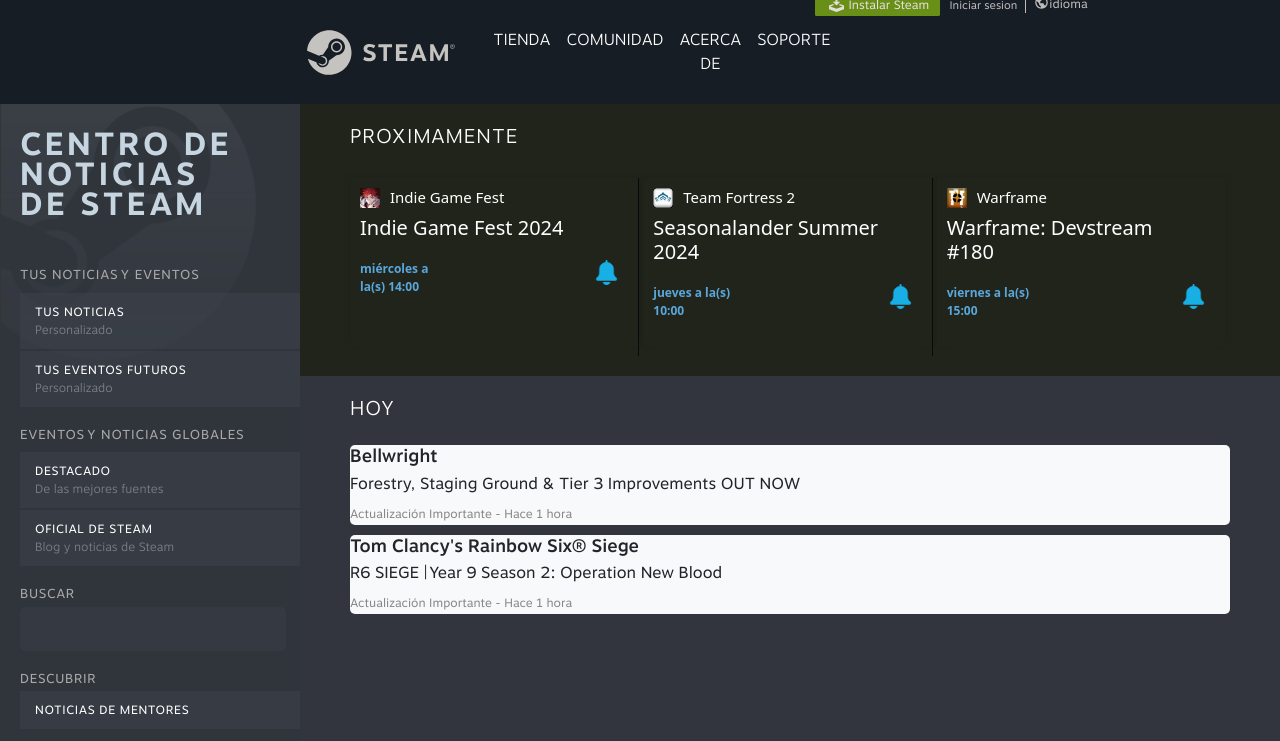
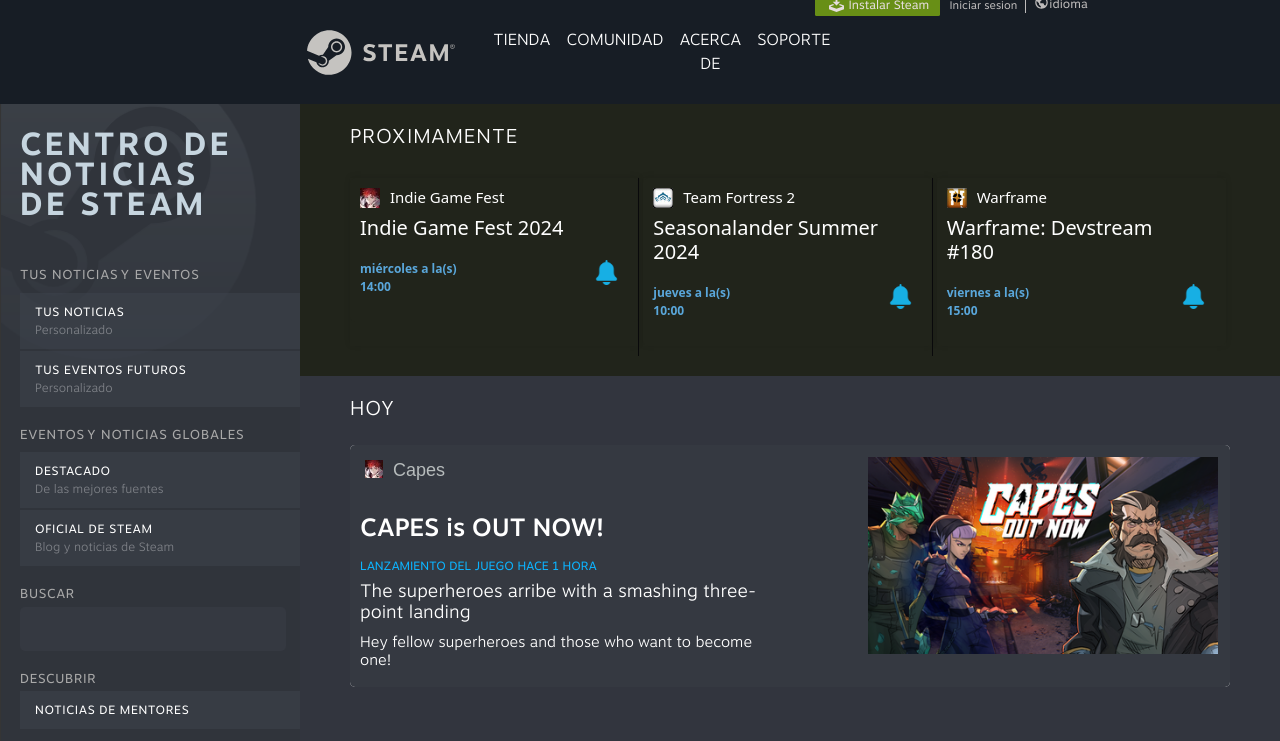
Before and after one commit to MarcosGero/Steam-Front, a React (Create React App) app: page /noticias in a window 1280 px wide. Shown: the top 741 px of the page. Built offline with nearby package versions, Linux system fonts and the light colour scheme; no server answers; a web font is replaced by a local one.

Commit message:
Seccion_noticias #7
Pagina terminada, faltan algunas cositas pero ya esta

```diff
--- a/src/components/EventItem.css
+++ b/src/components/EventItem.css
@@ -53,7 +53,7 @@
   }
 
   .event-info img{
-      margin-left: 140px;
+      margin-left: 130px;
       width: 26px;
       height: 25px;
       margin-right: 10px;
--- /dev/null
+++ b/src/components/EventItemBig.css
@@ -0,0 +1,52 @@
+.contenedor{
+    display: flex;
+    text-align: start;
+}
+
+.section-info-b h2{
+    font-size: 25px;
+    margin-bottom: 15px;
+}
+
+.section-info-b p {
+    font-size: 12px;
+    color: #0cb4ff;
+}
+
+.section-info-b h4 {
+    font-size: 8px;
+    font-weight: 300;
+}
+
+.section-info-b h5 {
+    font-size: 15px;
+    font-weight: 300;
+    margin-top: 10px;
+}
+
+.event-info-b{
+    padding: 5px 5px 20px;
+    display: flex;
+}
+.event-info-b h2{
+    margin-bottom: 10px;
+    font-size: 18px;
+    font-weight: 100;
+    color: #b7bcbc;
+}
+.event-info-b img{
+    width: 18px;
+    height: 18px;
+    margin-right: 10px;
+}
+
+.section-info-c img{
+    margin-right: 2px;
+    margin-left: 100px;
+    margin-top: 2px;
+    width: 350px;
+}
+
+.event-item-b :hover{
+    background-color: #474c4b;
+}
--- /dev/null
+++ b/src/components/EventItemBig.js
@@ -0,0 +1,29 @@
+import React from 'react';
+import './EventItemBig.css';
+
+
+function EventItemBig({ title, date, user, logot, description, detail, video }) {
+    return (
+        <div className="event-item-b">
+            <button className='custom-button-b'>
+                <div className='contenedor' >
+                    <div className='section-info-b'>
+                        <div className='event-info-b'>
+                            <img src={logot} alt="logo"/>
+                            <h2>{user}</h2>
+                        </div>
+                        <h2>{title}</h2>
+                        <p>{date}</p>
+                        <h4>{description}</h4>
+                        <h5>{detail}</h5>
+                    </div>
+                    <div className='section-info-c'>
+                        <img src={video} alt="logo"/>
+                    </div>
+                </div>
+            </button>
+        </div>
+);
+}
+
+export default EventItemBig;
--- a/src/components/SeccionNoticias.css
+++ b/src/components/SeccionNoticias.css
@@ -61,7 +61,7 @@
 
     .news-item {
       background-color: #f8f9fa;
-      margin-bottom: 10px;
+      margin-bottom: 55px;
       border-radius: 5px;
     }
 
--- a/src/components/SeccionNoticias.js
+++ b/src/components/SeccionNoticias.js
@@ -1,10 +1,14 @@
 import React from 'react';
 import EventItem from './EventItem';
+import EventItemBig from './EventItemBig';
 import './SeccionNoticias.css';
 
 import user1 from '../resources/ico_1.jpg';
 import user2 from '../resources/ico_2.jpg';
 import user3 from '../resources/ico_3.jpg';
+
+import v1 from '../resources/v1.png'
+import v2 from '../resources/v2.png'
 
 function SeccionNoticias() {
   return (
@@ -20,14 +24,21 @@
       <div className="news-list">
         <h3>HOY</h3>
         <div className="news-item">
-          <h4>Bellwright</h4>
-          <p>Forestry, Staging Ground & Tier 3 Improvements OUT NOW</p>
-          <span>Actualización Importante - Hace 1 hora</span>
+          <EventItemBig user='Capes' logot={user1} title='CAPES is OUT NOW!' date='LANZAMIENTO DEL JUEGO HACE 1 HORA'
+                        detail='Hey fellow superheroes and those who want to become one!'
+                        description= 'The superheroes arribe with a smashing three-point landing'
+                        video={v1}/>
         </div>
         <div className="news-item">
-          <h4>Tom Clancy's Rainbow Six® Siege</h4>
-          <p>R6 SIEGE | Year 9 Season 2: Operation New Blood</p>
-          <span>Actualización Importante - Hace 1 hora</span>
+          <EventItemBig user='Reus 2' logot={user2} title='5 tips to start' date='NOTICIAS HACE 3 HORAS'
+                        description='Read our 5 tips to start Reus 2 smoothly and master the game. A video format is also available on Youtube!'
+                        detail= 'Greetings, Mighty Shaper of Worlds, Welcome to the expansive and wondrous universe of Reus 2, where you wield the power to shape planets and influence the delicate balance of...'
+                        video={v2}/>
+        </div>
+        <div className="news-item">
+          <EventItemBig user='Capes' logot={user1} title='CAPES is OUT NOW!' date='LANZAMIENTO DEL JUEGO HACE 1 HORA'
+                        detail='Hey fellow superheroes and those who want to become one!' description=
+                            'The superheroes arribe with a smashing three-point landing' video={v1}/>
         </div>
       </div>
     </div>
```
Also changed, not shown: src/resources/v1.png (added), src/resources/v2.png (added).
